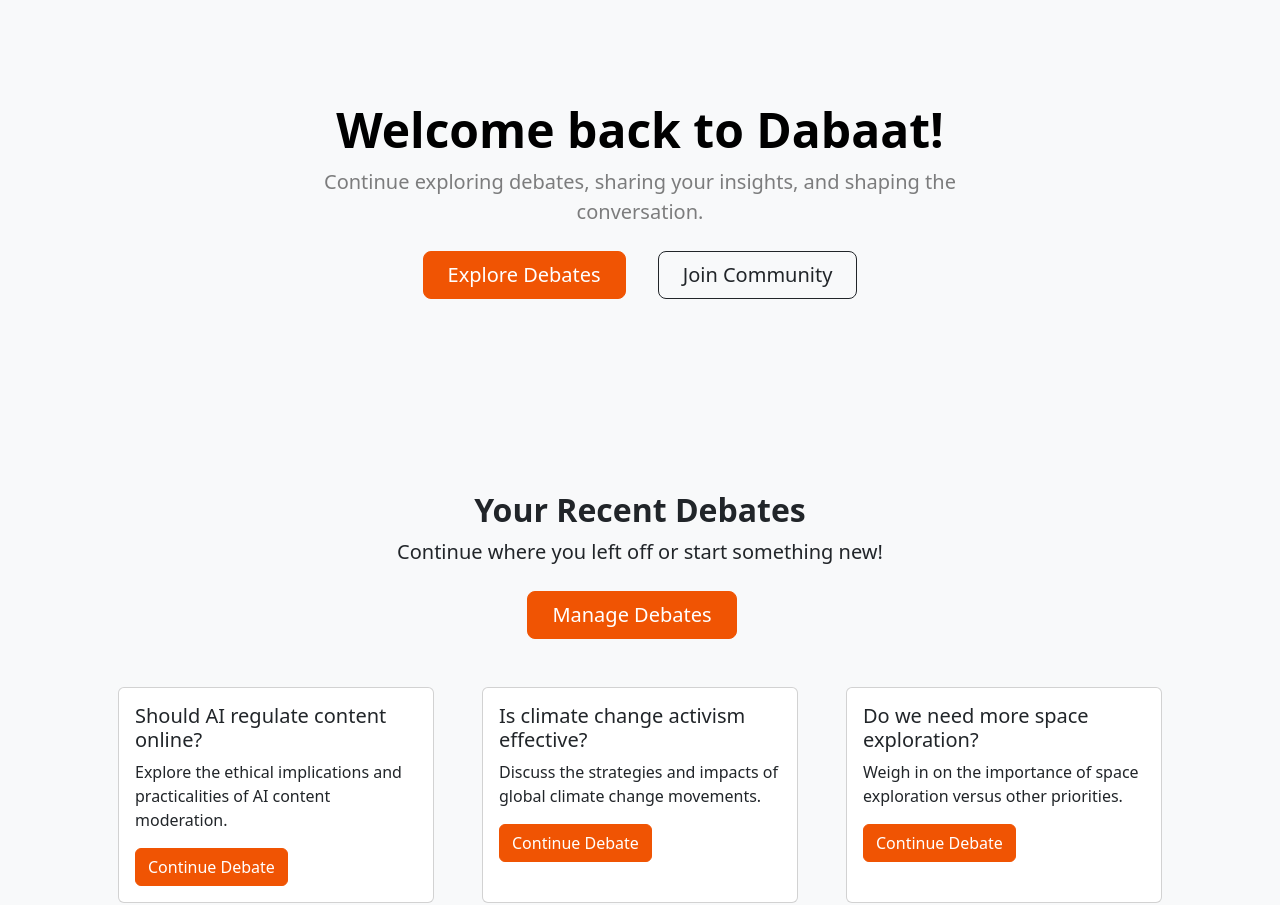
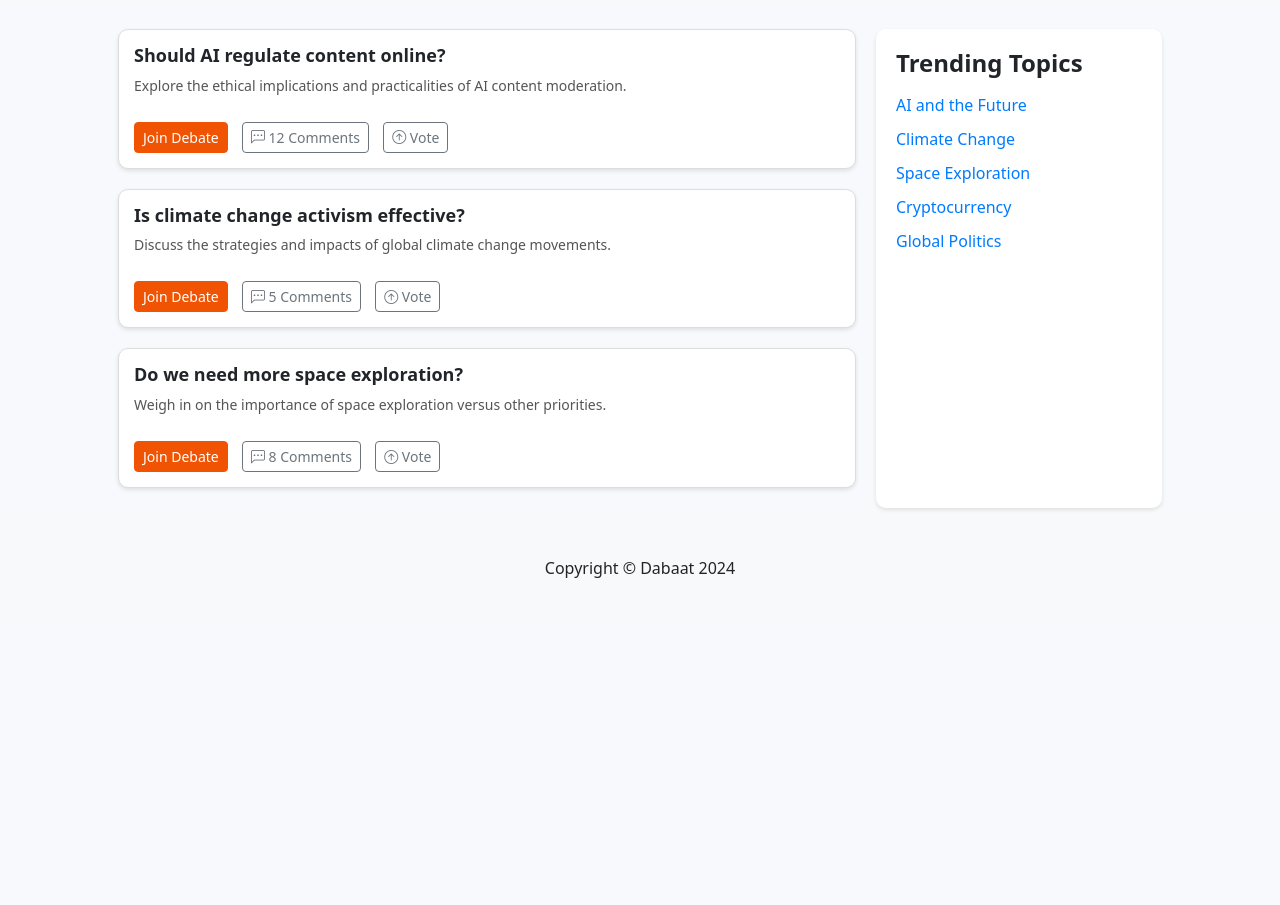
Before and after one commit to nkkelliny/Dabaat, a website: page public/home.html in a window 1280 px wide. Shown: the part 51-956 px from the top of the page. After the commit the page ends 800 px from the top, so only its background shows below. Drawn offline with nearby package versions, Linux system fonts and the light colour scheme.

Commit message:
updated emails and endpoints

```diff
--- a/public/home.html
+++ b/public/home.html
@@ -13,6 +13,69 @@
     <!-- Core theme CSS (includes Bootstrap)-->
     <link href="css/styles.css" rel="stylesheet" />
     <link href="css/main.css" rel="stylesheet" />
+    <style>
+        body {
+            background-color: #f7f9fc;
+        }
+        .feed-container {
+            display: flex;
+            flex-wrap: nowrap;
+            justify-content: space-between;
+            gap: 20px;
+        }
+        .feed {
+            flex: 3;
+            max-width: 100%;
+        }
+        .sidebar {
+            flex: 1;
+            max-width: 300px;
+            background-color: #fff;
+            border-radius: 10px;
+            padding: 20px;
+            box-shadow: 0px 2px 4px rgba(0, 0, 0, 0.1);
+        }
+        .card {
+            background-color: #fff;
+            border: 1px solid #ddd;
+            border-radius: 10px;
+            margin-bottom: 20px;
+            padding: 15px;
+            box-shadow: 0px 2px 4px rgba(0, 0, 0, 0.1);
+        }
+        .card-title {
+            font-size: 18px;
+            font-weight: bold;
+        }
+        .card-text {
+            font-size: 14px;
+            color: #555;
+        }
+        .action-buttons {
+            margin-top: 10px;
+        }
+        .action-buttons a {
+            margin-right: 10px;
+        }
+        .trending-topics h4 {
+            font-weight: bold;
+            margin-bottom: 15px;
+        }
+        .trending-topics ul {
+            padding-left: 0;
+            list-style-type: none;
+        }
+        .trending-topics li {
+            margin-bottom: 10px;
+        }
+        .trending-topics a {
+            text-decoration: none;
+            color: #007bff;
+        }
+        .trending-topics a:hover {
+            text-decoration: underline;
+        }
+    </style>
 </head>
 <body>
     <!-- Responsive navbar-->
@@ -42,63 +105,54 @@
             </div>
         </div>
     </nav>
-    <!-- Header-->
-    <header class="bg-light py-5" id="home">
-        <div class="container px-5">
-            <div class="row gx-5 justify-content-center">
-                <div class="col-lg-8">
-                    <div class="text-center my-5">
-                        <h1 class="display-5 fw-bolder text-black mb-2">Welcome back to Dabaat!</h1>
-                        <p class="lead text-black-50 mb-4">Continue exploring debates, sharing your insights, and shaping the conversation.</p>
-                        <div class="d-grid gap-3 d-sm-flex justify-content-sm-center">
-                            <a class="btn btn-warning btn-lg px-4 me-sm-3" href="#debates">Explore Debates</a>
-                            <a class="btn btn-outline-dark btn-lg px-4" href="#community">Join Community</a>
-                        </div>
+    <!-- Feed Layout -->
+    <div class="container px-5 mt-4">
+        <div class="feed-container">
+            <!-- Main Feed -->
+            <div class="feed">
+                <div class="card">
+                    <h5 class="card-title">Should AI regulate content online?</h5>
+                    <p class="card-text">Explore the ethical implications and practicalities of AI content moderation.</p>
+                    <div class="action-buttons">
+                        <a href="debate.html" class="btn btn-warning btn-sm">Join Debate</a>
+                        <a href="#" class="btn btn-outline-secondary btn-sm"><i class="bi bi-chat-left-dots"></i> 12 Comments</a>
+                        <a href="#" class="btn btn-outline-secondary btn-sm"><i class="bi bi-arrow-up-circle"></i> Vote</a>
+                    </div>
+                </div>
+                <div class="card">
+                    <h5 class="card-title">Is climate change activism effective?</h5>
+                    <p class="card-text">Discuss the strategies and impacts of global climate change movements.</p>
+                    <div class="action-buttons">
+                        <a href="debate.html" class="btn btn-warning btn-sm">Join Debate</a>
+                        <a href="#" class="btn btn-outline-secondary btn-sm"><i class="bi bi-chat-left-dots"></i> 5 Comments</a>
+                        <a href="#" class="btn btn-outline-secondary btn-sm"><i class="bi bi-arrow-up-circle"></i> Vote</a>
+                    </div>
+                </div>
+                <div class="card">
+                    <h5 class="card-title">Do we need more space exploration?</h5>
+                    <p class="card-text">Weigh in on the importance of space exploration versus other priorities.</p>
+                    <div class="action-buttons">
+                        <a href="debate.html" class="btn btn-warning btn-sm">Join Debate</a>
+                        <a href="#" class="btn btn-outline-secondary btn-sm"><i class="bi bi-chat-left-dots"></i> 8 Comments</a>
+                        <a href="#" class="btn btn-outline-secondary btn-sm"><i class="bi bi-arrow-up-circle"></i> Vote</a>
                     </div>
                 </div>
             </div>
+            <!-- Sidebar -->
+            <aside class="sidebar">
+                <div class="trending-topics">
+                    <h4>Trending Topics</h4>
+                    <ul>
+                        <li><a href="#!">AI and the Future</a></li>
+                        <li><a href="#!">Climate Change</a></li>
+                        <li><a href="#!">Space Exploration</a></li>
+                        <li><a href="#!">Cryptocurrency</a></li>
+                        <li><a href="#!">Global Politics</a></li>
+                    </ul>
+                </div>
+            </aside>
         </div>
-    </header>
-    <!-- Personalized Section-->
-    <section class="py-5 border-bottom" id="your-debates">
-        <div class="container px-5 my-5">
-            <div class="text-center mb-5">
-                <h2 class="fw-bolder">Your Recent Debates</h2>
-                <p class="lead mb-0">Continue where you left off or start something new!</p>
-                <br>
-                <a class="btn btn-warning btn-lg px-4 me-sm-3" href="manage.html">Manage Debates</a>
-            </div>
-            <div class="row gx-5">
-                <div class="col-lg-4 mb-5">
-                    <div class="card h-100">
-                        <div class="card-body">
-                            <h5 class="card-title">Should AI regulate content online?</h5>
-                            <p class="card-text">Explore the ethical implications and practicalities of AI content moderation.</p>
-                            <a href="debate.html" class="btn btn-warning">Continue Debate</a>
-                        </div>
-                    </div>
-                </div>
-                <div class="col-lg-4 mb-5">
-                    <div class="card h-100">
-                        <div class="card-body">
-                            <h5 class="card-title">Is climate change activism effective?</h5>
-                            <p class="card-text">Discuss the strategies and impacts of global climate change movements.</p>
-                            <a href="debate.html" class="btn btn-warning">Continue Debate</a>
-                        </div>
-                    </div>
-                </div>
-                <div class="col-lg-4 mb-5">
-                    <div class="card h-100">
-                        <div class="card-body">
-                            <h5 class="card-title">Do we need more space exploration?</h5>
-                            <p class="card-text">Weigh in on the importance of space exploration versus other priorities.</p>
-                            <a href="debate.html" class="btn btn-warning">Continue Debate</a>
-                        </div>
-                    </div>
-                </div>
-            </div>
-        </div>
-    </section>
+    </div>
     <!-- Footer-->
     <footer class="py-5 bg-light">
         <div class="container px-5">
@@ -107,14 +161,9 @@
     </footer>
     <!-- Bootstrap core JS-->
     <script src="https://cdn.jsdelivr.net/npm/bootstrap@5.2.3/dist/js/bootstrap.bundle.min.js"></script>
-    <!-- Core theme JS-->
-    <script src="js/scripts.js"></script>
-    <script src="./js/home.js"></script>
     <script>
         document.addEventListener("DOMContentLoaded", () => {
             const usernameElement = document.getElementById("username");
-
-            // Simulated example: Retrieve username from local storage or API
             const username = localStorage.getItem("username") || "John Doe";
             usernameElement.textContent = username;
         });
--- a/public/js/forgotpassword.js
+++ b/public/js/forgotpassword.js
@@ -20,7 +20,7 @@
 
             // Send forgot password request to the backend
             try {
-                const response = await fetch("http://localhost:3000/api/auth/forgot-password", {
+                const response = await fetch("http://localhost:3000/api/auth/forgotpassword", {
                     method: "POST",
                     headers: {
                         "Content-Type": "application/json",
--- a/public/js/resetpassword.js
+++ b/public/js/resetpassword.js
@@ -24,7 +24,7 @@
 
             // Send reset password request to the backend
             try {
-                const response = await fetch("http://localhost:3000/api/auth/reset-password", {
+                const response = await fetch("http://localhost:3000/api/auth/resetpassword", {
                     method: "POST",
                     headers: {
                         "Content-Type": "application/json",
```
Also changed, not shown: routes/auth.js (+48 -5 lines).
